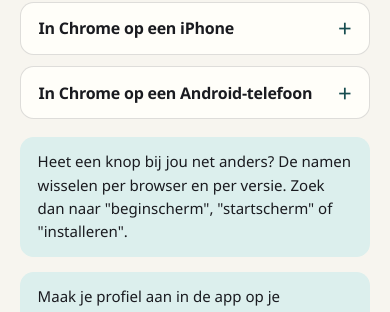
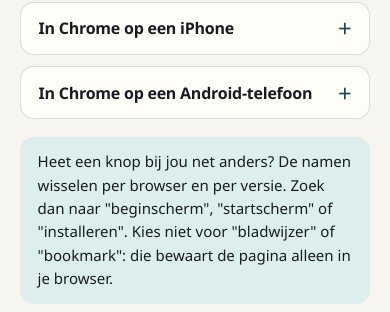
Before and after one commit to greetp/TabataTimer, a plain HTML site: page hulp/index.html in a window 390 px wide. Shown: the part 1780-2092 px from the top of the page. Drawn offline with Linux system fonts and the light colour scheme.

Commit message:
Hulppagina: alternatieve namen van de knoppen en waarschuwing voor bladwijzers
- Chrome op iPhone: 'Toevoegen aan startscherm' of 'Zet op beginscherm'
- Chrome op Android: ook de namen uit oudere versies
- Kader: kies niet voor 'bladwijzer' of 'bookmark'

Co-Authored-By: Claude Fable 5.2 <noreply@anthropic.com>
Claude-Session: https://claude.ai/code/session_01LvPQMN2d66qHpxw22wbua8

```diff
--- a/hulp/index.html
+++ b/hulp/index.html
@@ -64,7 +64,7 @@
         <ol class="help-steps">
           <li>Open <strong>timer.pvmtdankaerts.be</strong> in Chrome.</li>
           <li>Tik rechts van de adresbalk op het <strong>deel-icoon</strong> (een vierkantje met een pijl omhoog).</li>
-          <li>Zoek in de lijst naar <strong>Toevoegen aan startscherm</strong> en tik erop.</li>
+          <li>Veeg in de lijst naar beneden en tik op <strong>Toevoegen aan startscherm</strong>. Op sommige toestellen heet dat <strong>Zet op beginscherm</strong>.</li>
           <li>Bevestig als je telefoon daarom vraagt.</li>
         </ol>
       </details>
@@ -74,12 +74,12 @@
         <ol class="help-steps">
           <li>Open <strong>timer.pvmtdankaerts.be</strong> in Chrome.</li>
           <li>Tik rechts van de adresbalk op de <strong>drie puntjes</strong>.</li>
-          <li>Tik op <strong>Installeren en snelkoppeling maken</strong> en daarna op <strong>Installeren</strong>.</li>
+          <li>Tik op <strong>Installeren en snelkoppeling maken</strong> en daarna op <strong>Installeren</strong>. In een oudere versie heet dat <strong>App installeren</strong> of <strong>Toevoegen aan startscherm</strong>.</li>
           <li>Volg de aanwijzingen op het scherm.</li>
         </ol>
       </details>
 
-      <p class="help-note">Heet een knop bij jou net anders? De namen wisselen per browser en per versie. Zoek dan naar "beginscherm", "startscherm" of "installeren".</p>
+      <p class="help-note">Heet een knop bij jou net anders? De namen wisselen per browser en per versie. Zoek dan naar "beginscherm", "startscherm" of "installeren". Kies niet voor "bladwijzer" of "bookmark": die bewaart de pagina alleen in je browser.</p>
       <p class="help-note">Maak je profiel aan in de app op je beginscherm en niet in je browser. De twee bewaren hun gegevens apart.</p>
     </section>
 
```
